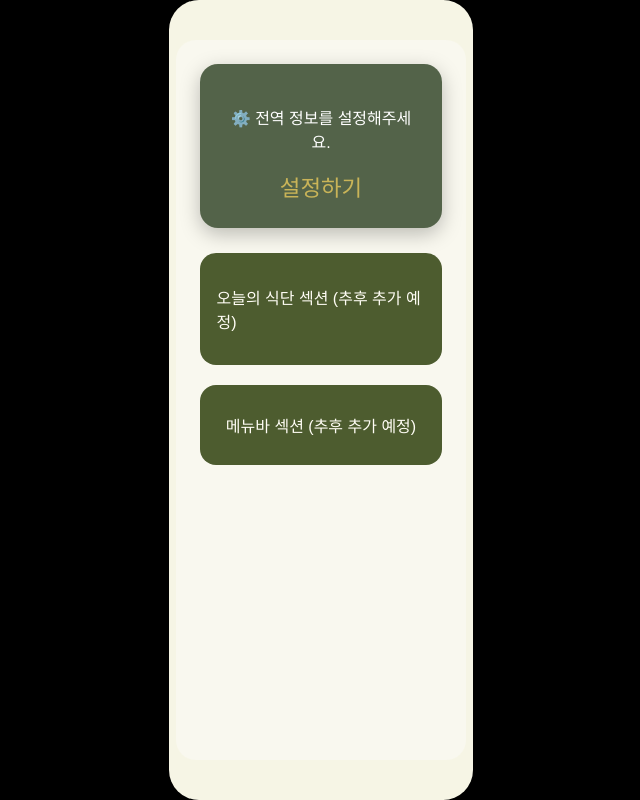
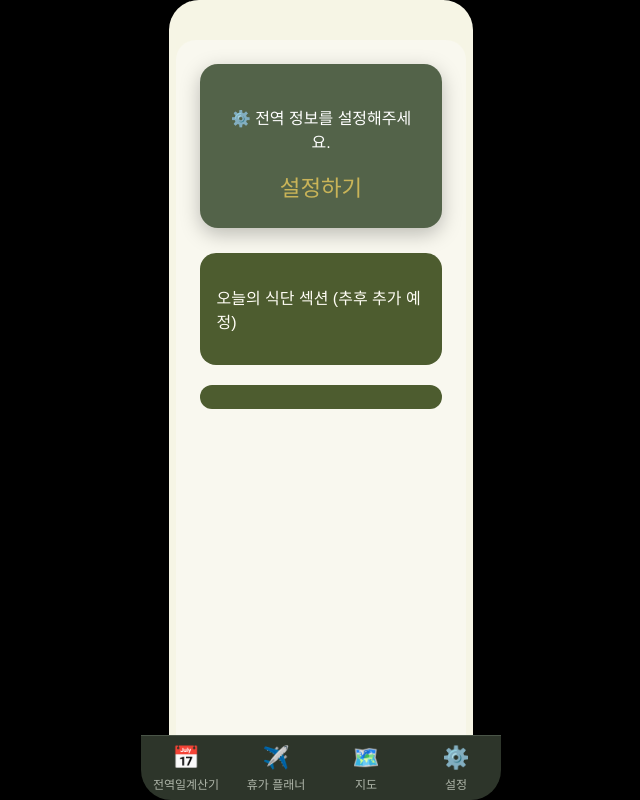
Before and after one commit to Jinhyukpark56/MiliMaps, a React (Vite) app: page /main in a window 1280 px wide. Shown: the whole page, without its empty margins (319-959 px from the left). Built offline with nearby package versions, Linux system fonts and the light colour scheme.

Commit message:
[add] TabBar 기능 추가.

```diff
--- a/src/components/forms/TabBar.jsx
+++ b/src/components/forms/TabBar.jsx
@@ -0,0 +1,29 @@
+import React from "react";
+import "../../styles/TabBar.css";
+// 실제 아이콘 라이브러리(예: react-icons)를 사용하면 좋습니다.
+// 여기서는 텍스트로 아이콘을 대체합니다.
+
+function TabBar() {
+    return (
+        <div className="tab-bar">
+            <button className="tab-button">
+                <span className="icon">📅</span>
+                <span className="label">전역일계산기</span>
+            </button>
+            <button className="tab-button">
+                <span className="icon">✈️</span>
+                <span className="label">휴가 플래너</span>
+            </button>
+            <button className="tab-button">
+                <span className="icon">🗺️</span>
+                <span className="label">지도</span>
+            </button>
+            <button className="tab-button">
+                <span className="icon">⚙️</span>
+                <span className="label">설정</span>
+            </button>
+        </div>
+    );
+}
+
+export default TabBar;
--- a/src/pages/Mainpage.jsx
+++ b/src/pages/Mainpage.jsx
@@ -2,6 +2,7 @@ import React, { useState, useEffect } from "react";
 import DdayCounter from "../components/forms/DdayCounter";
 import DdaySettingForm from "../components/forms/DdaySettingForm";
 import "../styles/MainPage.css";
+import TabBar from "../components/forms/TabBar";
 
 function MainPage() {
   const [settings, setSettings] = useState(null);
@@ -44,7 +45,7 @@ function MainPage() {
 
         {/* ===== 하단: 메뉴바 (추후 추가 예정) ===== */}
         <footer className="bottom-section">
-          <p>메뉴바 섹션 (추후 추가 예정)</p>
+          <TabBar />
         </footer>
       </div>
     </div>
--- /dev/null
+++ b/src/styles/TabBar.css
@@ -0,0 +1,42 @@
+.tab-bar {
+    position: fixed;
+    bottom: 0;
+    left: 50%;
+    transform: translateX(-50%);
+    width: var(--app-width);
+    height: 65px;
+    background-color: #2d352a;
+    display: flex;
+    justify-content: space-around;
+    align-items: center;
+    border-top: 1px solid #4a5548;
+    border-bottom-left-radius: 30px;
+    border-bottom-right-radius: 30px;
+}
+
+.tab-button {
+    flex: 1;
+    background: none;
+    border: none;
+    color: #aeb5a9;
+    cursor: pointer;
+    transition: color 0.2s ease-in-out;
+    display: flex;
+    flex-direction: column;
+    align-items: center;
+    justify-content: center;
+    gap: 4px;
+    height: 100%;
+}
+
+.tab-button:hover {
+    color: var(--light-text-color);
+}
+
+.icon {
+    font-size: 22px;
+}
+
+.label {
+    font-size: 12px;
+}
```
Also changed, not shown: 1 other file (tests, documents, lock files or other folders).
